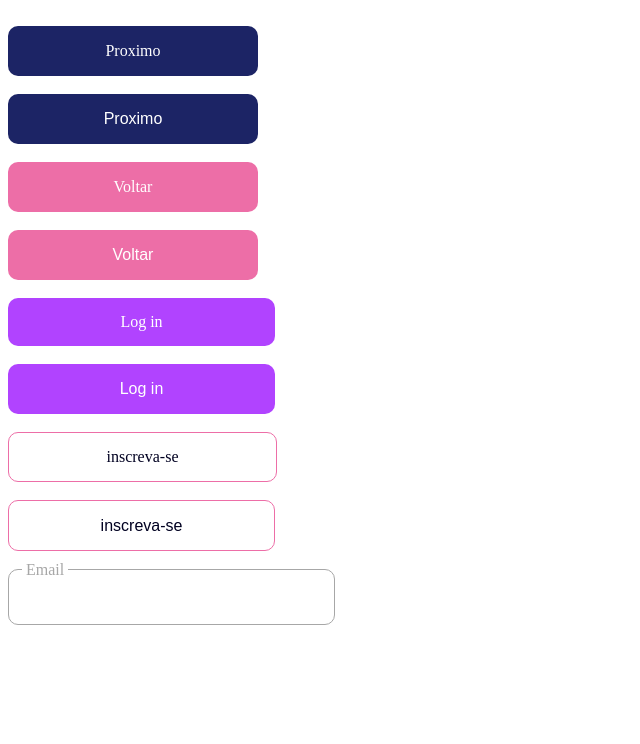
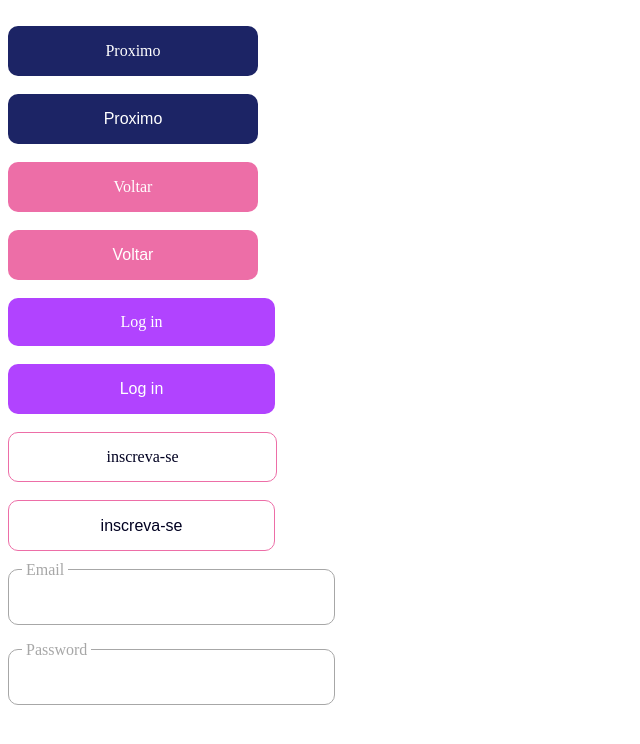
Before and after one commit to JairoDevBR/Css_project, a plain HTML site: page index.html in a window 1280 px wide. Shown: the whole page, without its empty margins (0-640 px from the left). Drawn offline with Linux system fonts and the light colour scheme.

Commit message:
campo senha feito

```diff
--- a/index.html
+++ b/index.html
@@ -31,10 +31,19 @@
 <br>
 
 <br>
-<div>
+<div><!-- email -->
   <input class="inputField" type="text" required>
   <div class="labelline">Email</div>
 </div>
+<br>
+<br>
+
+<br> <!-- passowrd -->
+<div >
+  <input type="password" class="inputField" required>
+  <div class="labelline">Password</div>
+</div>
+<br>
 
 </body>
 </html>
```
